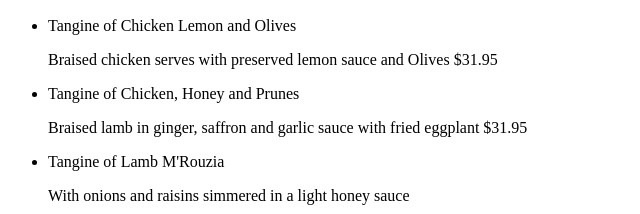
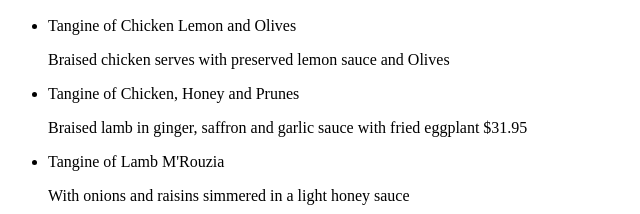
Before and after one commit to AngieBrown1/resturant-site, a plain HTML site: page index.html in a window 1280 px wide. Shown: the part 195-409 px from the top of the page, 0-640 px from the left. Drawn offline with Linux system fonts and the light colour scheme.

Commit message:
deleted "$31.95"

```diff
--- a/index.html
+++ b/index.html
@@ -13,7 +13,7 @@
         <h2>Menu</h2>
         <ul>
             <li>Tangine of Chicken Lemon and Olives</li>
-                <p>Braised chicken serves with preserved lemon sauce and Olives $31.95</p>
+                <p>Braised chicken serves with preserved lemon sauce and Olives</p>
             <li>Tangine of Chicken, Honey and Prunes</li>
                 <p>Braised lamb in ginger, saffron and garlic sauce with fried eggplant $31.95</p>
             <li>Tangine of Lamb M'Rouzia</li>
```
